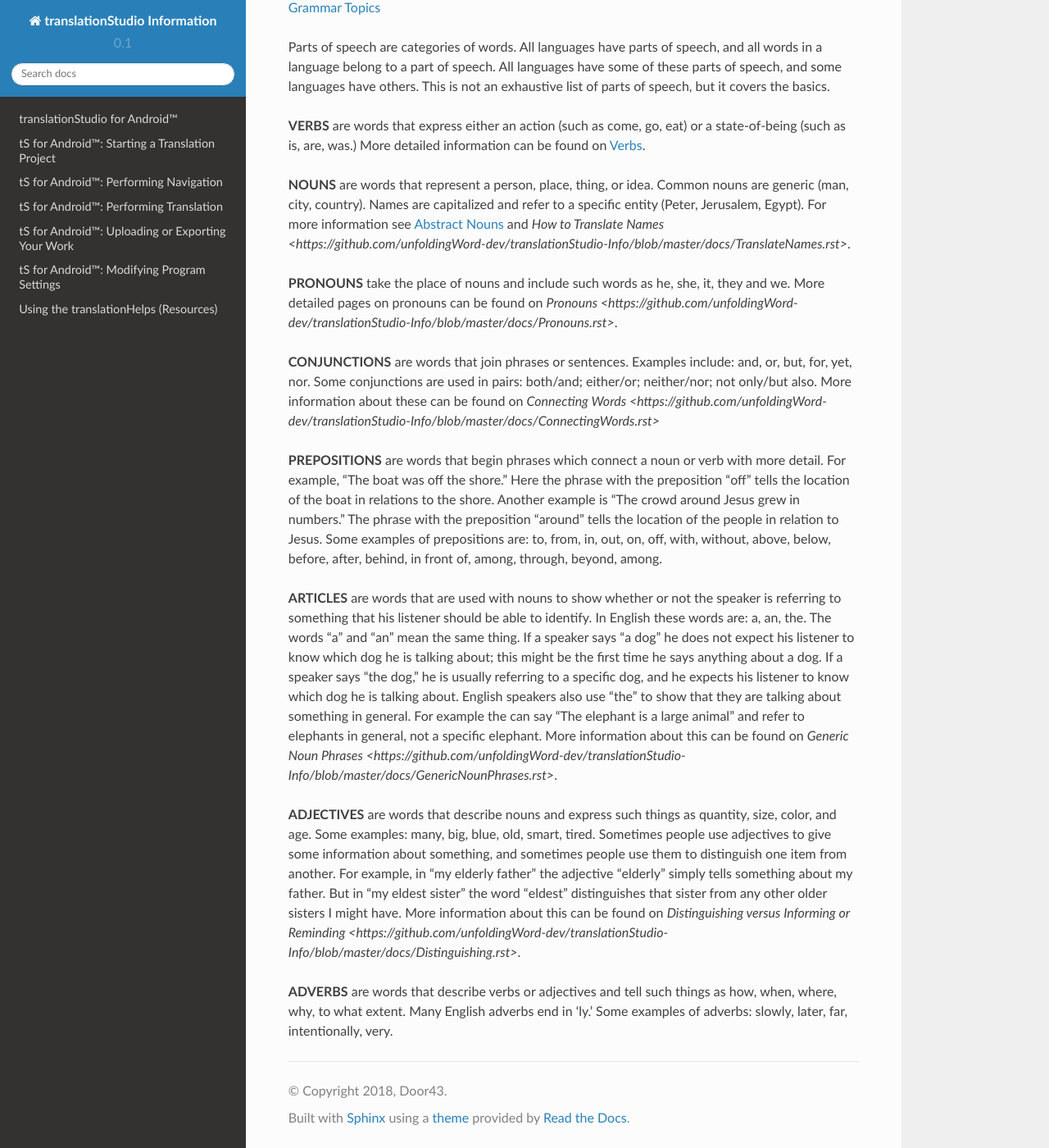
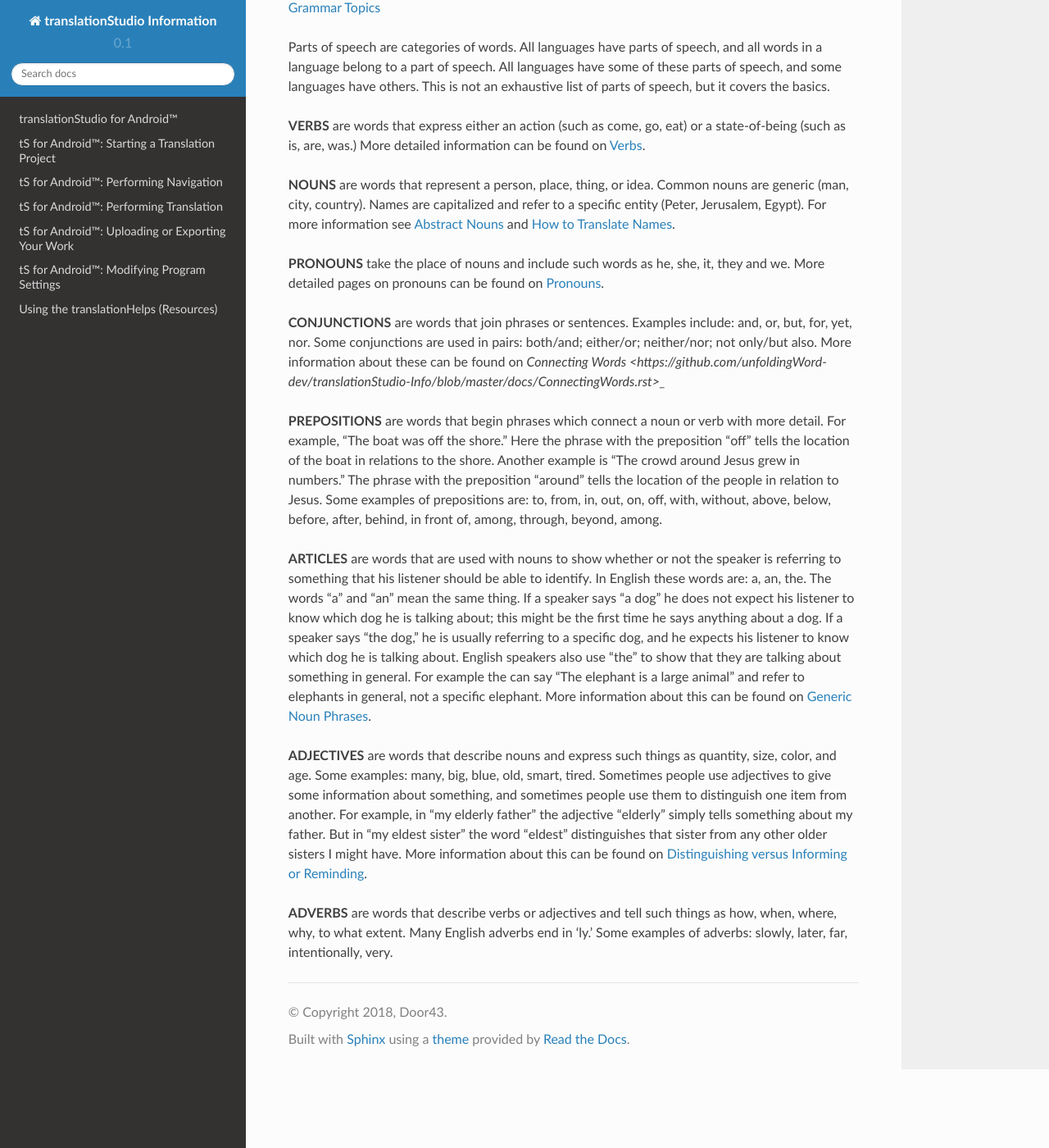
Before and after one commit to unfoldingWord-dev/translationStudio-Info, a Sphinx documentation site: the page built from docs/PartsOfSpeech.rst, in a window 1280 px wide and 1400 px high, scrolled down 258 px. Shown: the whole window at 82% size. Built offline with Sphinx 7.4.7 and the Read the Docs theme 2.0.0, drawn with Linux system fonts in a browser that asks for light colours; pages that are not in the unit, such as notebooks, are missing from menus.

Commit message:
Update PartsOfSpeech.rst

```diff
--- a/docs/PartsOfSpeech.rst
+++ b/docs/PartsOfSpeech.rst
@@ -11,16 +11,16 @@ Parts of speech are categories of words. All languages have parts of speech, and
 
 **VERBS** are words that express either an action (such as come, go, eat) or a state-of-being (such as is, are, was.) More detailed information can be found on `Verbs <https://github.com/unfoldingWord-dev/translationStudio-Info/blob/master/docs/Verbs.rst>`_.
 
-**NOUNS** are words that represent a person, place, thing, or idea. Common nouns are generic (man, city, country). Names are capitalized and refer to a specific entity (Peter, Jerusalem, Egypt). For more information see `Abstract Nouns <https://github.com/unfoldingWord-dev/translationStudio-Info/blob/master/docs/AbstractNouns.rst>`_ and `How to Translate Names <https://github.com/unfoldingWord-dev/translationStudio-Info/blob/master/docs/TranslateNames.rst>`.
+**NOUNS** are words that represent a person, place, thing, or idea. Common nouns are generic (man, city, country). Names are capitalized and refer to a specific entity (Peter, Jerusalem, Egypt). For more information see `Abstract Nouns <https://github.com/unfoldingWord-dev/translationStudio-Info/blob/master/docs/AbstractNouns.rst>`_ and `How to Translate Names <https://github.com/unfoldingWord-dev/translationStudio-Info/blob/master/docs/TranslateNames.rst>`_.
 
-**PRONOUNS** take the place of nouns and include such words as he, she, it, they and we. More detailed pages on pronouns can be found on `Pronouns <https://github.com/unfoldingWord-dev/translationStudio-Info/blob/master/docs/Pronouns.rst>`.
+**PRONOUNS** take the place of nouns and include such words as he, she, it, they and we. More detailed pages on pronouns can be found on `Pronouns <https://github.com/unfoldingWord-dev/translationStudio-Info/blob/master/docs/Pronouns.rst>`_.
 
-**CONJUNCTIONS** are words that join phrases or sentences. Examples include: and, or, but, for, yet, nor. Some conjunctions are used in pairs: both/and; either/or; neither/nor; not only/but also. More information about these can be found on `Connecting Words <https://github.com/unfoldingWord-dev/translationStudio-Info/blob/master/docs/ConnectingWords.rst>`
+**CONJUNCTIONS** are words that join phrases or sentences. Examples include: and, or, but, for, yet, nor. Some conjunctions are used in pairs: both/and; either/or; neither/nor; not only/but also. More information about these can be found on `Connecting Words <https://github.com/unfoldingWord-dev/translationStudio-Info/blob/master/docs/ConnectingWords.rst>_`
 
 **PREPOSITIONS** are words that begin phrases which connect a noun or verb with more detail. For example, "The boat was off the shore." Here the phrase with the preposition "off" tells the location of the boat in relations to the shore. Another example is "The crowd around Jesus grew in numbers." The phrase with the preposition "around" tells the location of the people in relation to Jesus. Some examples of prepositions are: to, from, in, out, on, off, with, without, above, below, before, after, behind, in front of, among, through, beyond, among.
 
-**ARTICLES** are words that are used with nouns to show whether or not the speaker is referring to something that his listener should be able to identify. In English these words are: a, an, the. The words "a" and "an" mean the same thing. If a speaker says "a dog" he does not expect his listener to know which dog he is talking about; this might be the first time he says anything about a dog. If a speaker says "the dog," he is usually referring to a specific dog, and he expects his listener to know which dog he is talking about. English speakers also use "the" to show that they are talking about something in general. For example the can say "The elephant is a large animal" and refer to elephants in general, not a specific elephant. More information about this can be found on `Generic Noun Phrases <https://github.com/unfoldingWord-dev/translationStudio-Info/blob/master/docs/GenericNounPhrases.rst>`.
+**ARTICLES** are words that are used with nouns to show whether or not the speaker is referring to something that his listener should be able to identify. In English these words are: a, an, the. The words "a" and "an" mean the same thing. If a speaker says "a dog" he does not expect his listener to know which dog he is talking about; this might be the first time he says anything about a dog. If a speaker says "the dog," he is usually referring to a specific dog, and he expects his listener to know which dog he is talking about. English speakers also use "the" to show that they are talking about something in general. For example the can say "The elephant is a large animal" and refer to elephants in general, not a specific elephant. More information about this can be found on `Generic Noun Phrases <https://github.com/unfoldingWord-dev/translationStudio-Info/blob/master/docs/GenericNounPhrases.rst>`_.
 
-**ADJECTIVES** are words that describe nouns and express such things as quantity, size, color, and age. Some examples: many, big, blue, old, smart, tired. Sometimes people use adjectives to give some information about something, and sometimes people use them to distinguish one item from another. For example, in "my elderly father" the adjective "elderly" simply tells something about my father. But in "my eldest sister" the word "eldest" distinguishes that sister from any other older sisters I might have. More information about this can be found on `Distinguishing versus Informing or Reminding <https://github.com/unfoldingWord-dev/translationStudio-Info/blob/master/docs/Distinguishing.rst>`.
+**ADJECTIVES** are words that describe nouns and express such things as quantity, size, color, and age. Some examples: many, big, blue, old, smart, tired. Sometimes people use adjectives to give some information about something, and sometimes people use them to distinguish one item from another. For example, in "my elderly father" the adjective "elderly" simply tells something about my father. But in "my eldest sister" the word "eldest" distinguishes that sister from any other older sisters I might have. More information about this can be found on `Distinguishing versus Informing or Reminding <https://github.com/unfoldingWord-dev/translationStudio-Info/blob/master/docs/Distinguishing.rst>`_.
 
 **ADVERBS** are words that describe verbs or adjectives and tell such things as how, when, where, why, to what extent. Many English adverbs end in 'ly.' Some examples of adverbs: slowly, later, far, intentionally, very.
```
